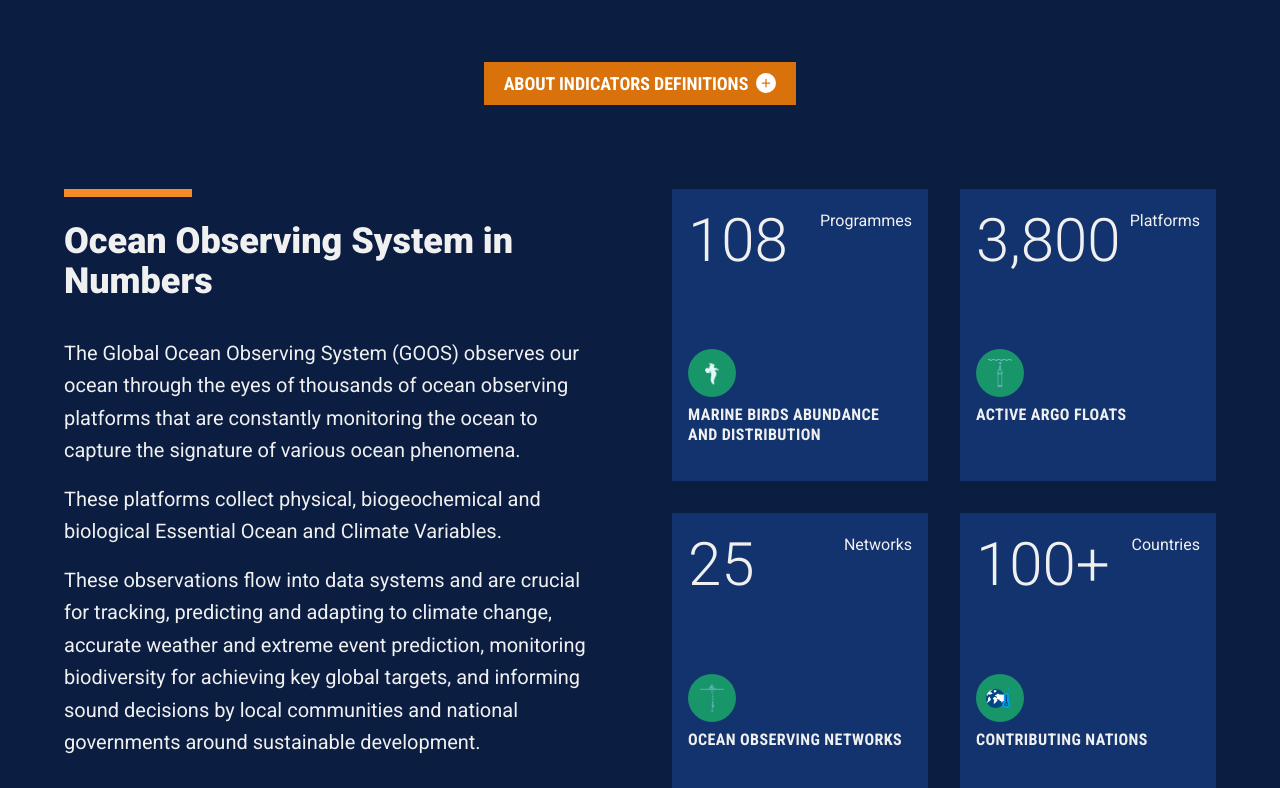
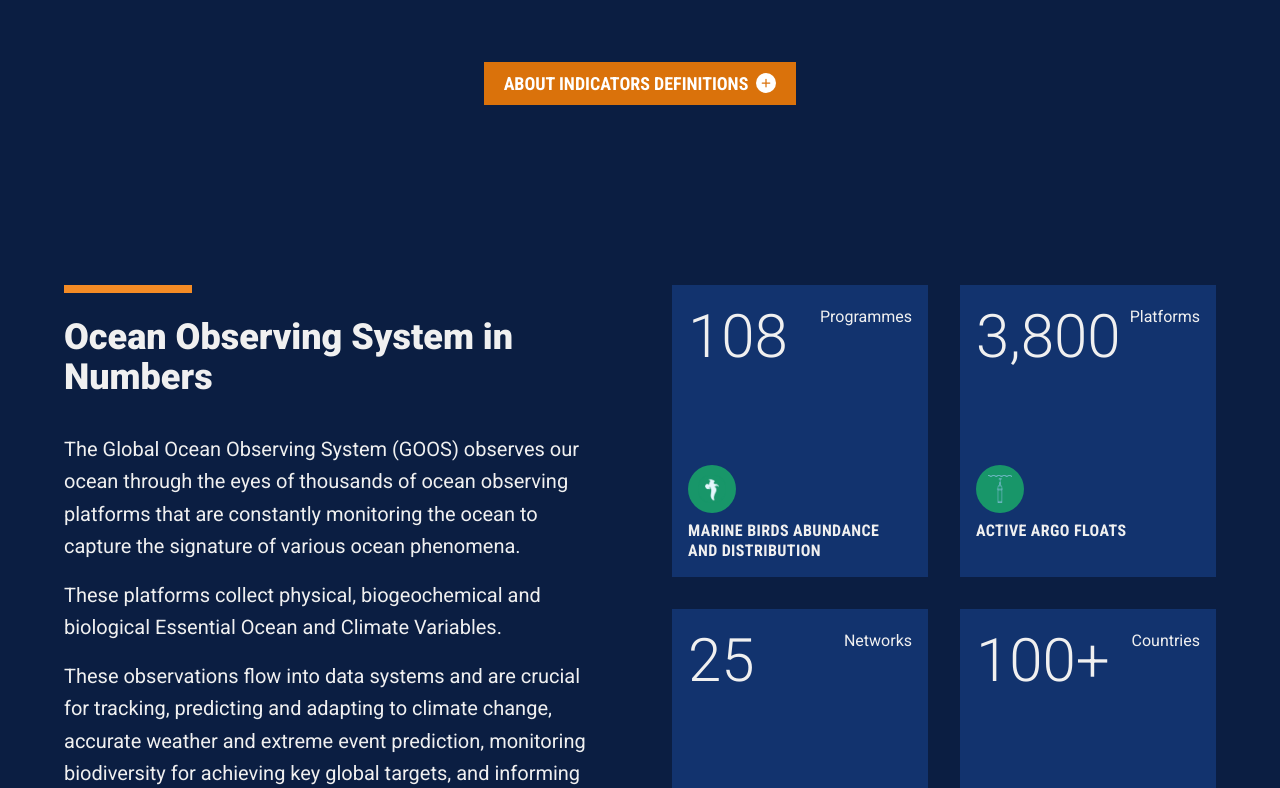
Before and after one commit to OceanOPS/oceanops-report-card, a React (Vite) app: page / in a window 1280 px wide. Shown: the part 3040-3828 px from the top of the page. Built offline with nearby package versions, Linux system fonts and the light colour scheme; a web font is replaced by a local one.

Commit message:
Adjust DataCard title min-height and add spacer with background color

```diff
--- a/src/App.tsx
+++ b/src/App.tsx
@@ -251,6 +251,7 @@ function App() {
         />
 
       </div>
+        <Spacer size="lg" backgroundColor="bg-goos-blue-900"/>
 
       {/* DataCardGrid Example */}
 
@@ -267,6 +268,7 @@ function App() {
         backgroundColor="bg-goos-blue-900"
         textColor="text-goos-white"
       >
+
         <DataCardGrid
           cards={[
             {
--- a/src/components/DataCard.tsx
+++ b/src/components/DataCard.tsx
@@ -85,7 +85,7 @@ export default function DataCard({
         </div>
 
         {/* Title */}
-        <p className={`text-md font-roboto-condensed font-semibold ${textColor} uppercase leading-5 tracking-wide min-h-[60px]`}>
+        <p className={`text-md font-roboto-condensed font-semibold ${textColor} uppercase leading-5 tracking-wide min-h-[40px]`}>
           {t(titleKey)}
         </p>
       </div>
```
